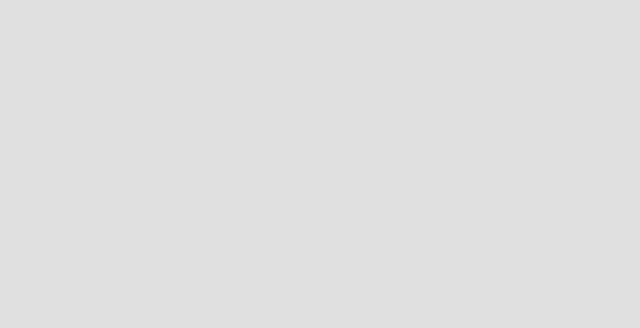
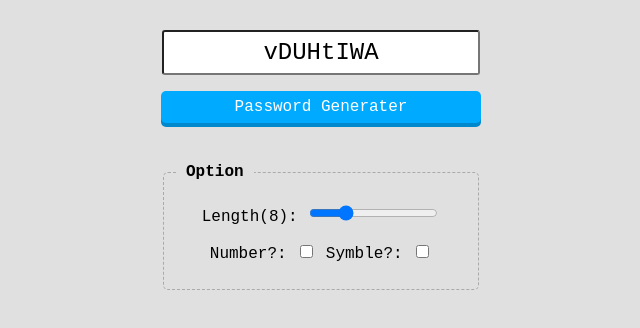
Before and after one commit to henohenomoheji/Password_generator, a plain HTML site: page index.html in a window 1280 px wide. Shown: the whole page, without its empty margins (319-959 px from the left). Drawn offline with Linux system fonts and the light colour scheme.

Commit message:
パスワードジェネレーター

```diff
--- a/index.html
+++ b/index.html
@@ -9,8 +9,104 @@
             font-family: "Courier New",sans-serif;
             text-align: center;
         }
+        .container{
+            width: 320px;
+            margin: 30px auto;
+        }
+        input[type="text"]{
+            width: 300px;
+            font-family: "Courier New",sans-serif;
+            border-radius: 3px;
+            padding: 7px;
+            font-size: 24px;
+            text-align: center;
+        }
+        #btn{
+            color: #fff;
+            background: #00aaff;
+            border-radius: 5px;
+            cursor: pointer;
+            padding: 7px;
+            box-shadow: 0 4px 0 #0088cc;
+        }
+        #btn:hover{
+            opacity: 0.8;
+        }
+        fieldset{
+            margin-top:40px;
+            border-radius: 5px;
+            border:1px dashed #aaa;
+            text-align: left;
+        }
+        legend{
+            font-weight: bold;
+            padding: 0px 10px;
+        }
+        fieldset p{
+            text-align: center;
+        }
     </style>
 </head>
-<body></body>
+<body>
+    <div class="container">
+        <p><input type="text" id="result"></p>
+        <div id="btn">Password Generater</div>
+        <fieldset>
+            <legend>Option</legend>
+            <p>Length(<span id="label">8</span>): <input type="range" id="slider" value="8" min="4" max="20"></p>
+            <p>
+            Number?: <input type="checkbox" id="numbers">
+            Symble?: <input type="checkbox" id="symbols">
+            </p>
+        </fieldset>
+    </div>
+    <script>
+        (function(){
+            var slider = document.getElementById("slider");
+            var label = document.getElementById("label");
+            var btn = document.getElementById("btn");
+            var result = document.getElementById("result");
+            var numbers = document.getElementById("numbers");
+            var symbols = document.getElementById("symbols");
 
+            function getPassword(){
+
+                var seed_letters = "abcdefghijkinmopqrstuvwx";
+                var seed_numbers = "0123456789";
+                var seed_symbols = "!@#$%^&*()";
+                var len = slider.value;
+                var pwd = "";
+                var seed;
+
+                seed = seed_letters + seed_letters.toUpperCase();
+
+                if(numbers.checked === true){
+                    seed += seed_numbers;
+                }
+                if(symbols.checked){
+                    seed += seed_symbols;
+                }
+
+                for(i = 0;i < len; i++)
+                {pwd += seed[Math.floor(Math.random()*seed.length)];
+                }
+
+                result.value = pwd;
+            }
+
+            slider.addEventListener("change",function(){
+                label.innerHTML = this.value;
+            });
+            btn.addEventListener("click",function(){
+                getPassword();
+                // result.value = 1234567;
+            });
+            result.addEventListener("click",function(){
+                this.select();
+            });
+            getPassword();
+
+        })();
+    </script>
+</body>
 </html>
```
